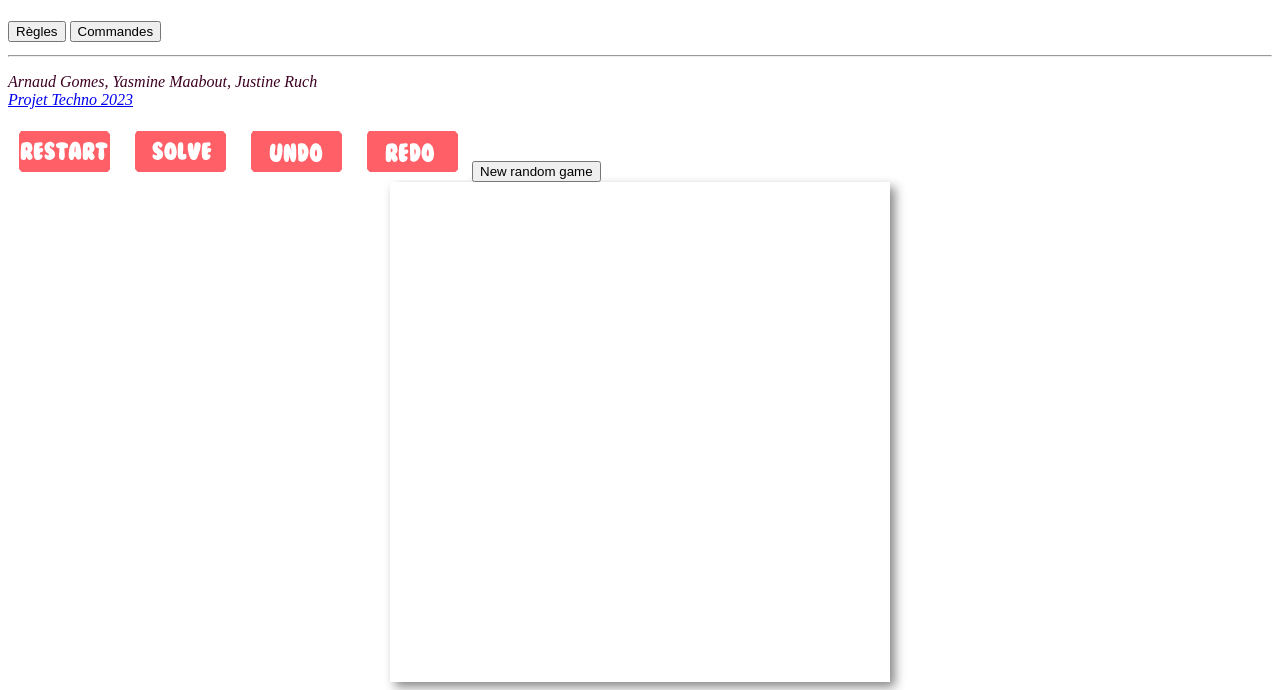
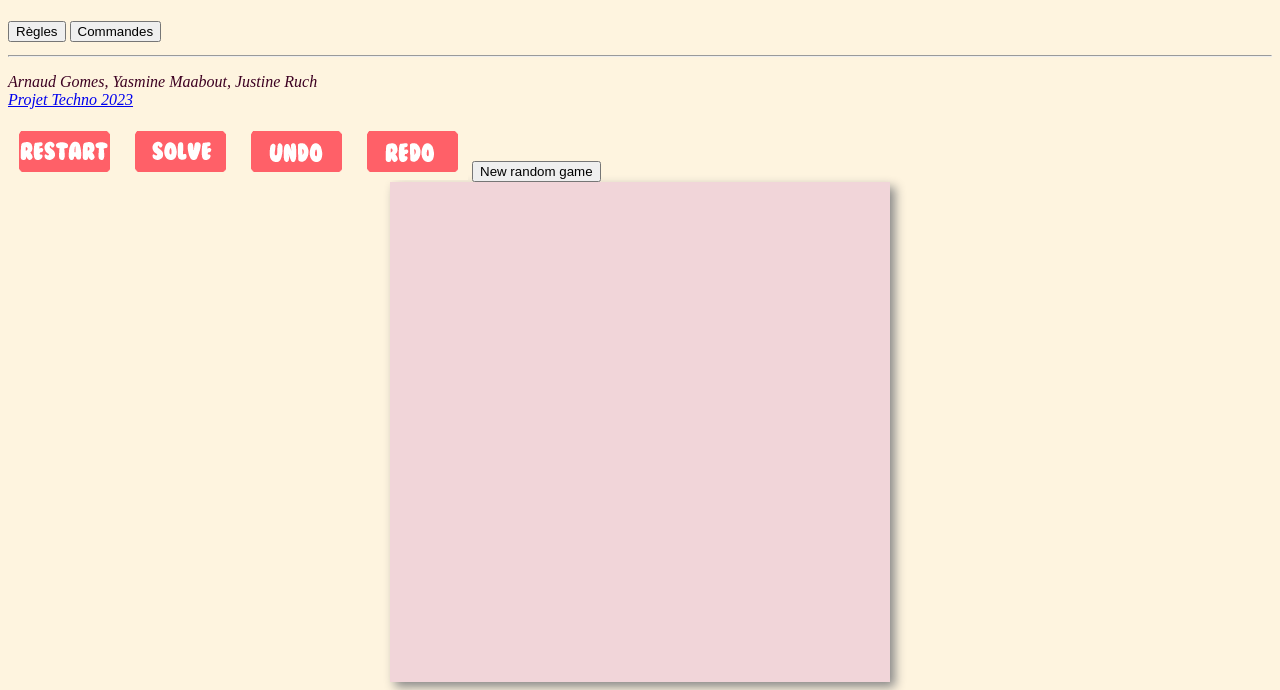
Before and after one commit to Arnaud1404/takuzu, a plain HTML site: page web/game.html in a window 1280 px wide. Shown: the part 139-829 px from the top of the page. Drawn offline with Linux system fonts and the light colour scheme; no server answers; a web font is replaced by a local one.

Commit message:
background color page, grille et popups

```diff
--- a/web/mystyle.css
+++ b/web/mystyle.css
@@ -14,6 +14,7 @@ h2{
 
 
 body {
+    background-color: #fef4df;
     color: rgb(61, 1, 34);
 }
 
@@ -22,6 +23,7 @@ ul li {
 }
 
 #grille {
+    background-color: #f1d5d9;;
     display: block;
     margin-left: auto;
     margin-right: auto;
@@ -31,7 +33,7 @@ ul li {
 
 #restart, #solve, #undo, #redo{
     border:none;
-    background-color: white;
+    background-color: #fef4df;
     cursor: pointer;
 }
 
@@ -47,7 +49,7 @@ ul li {
     display: none;
 }
 .popup-content {
-    background-color: whitesmoke;
+    background-color: #fcefd4;
     margin: 10% auto;
     padding: 20px;
     border: 1px solid #888888;
```
